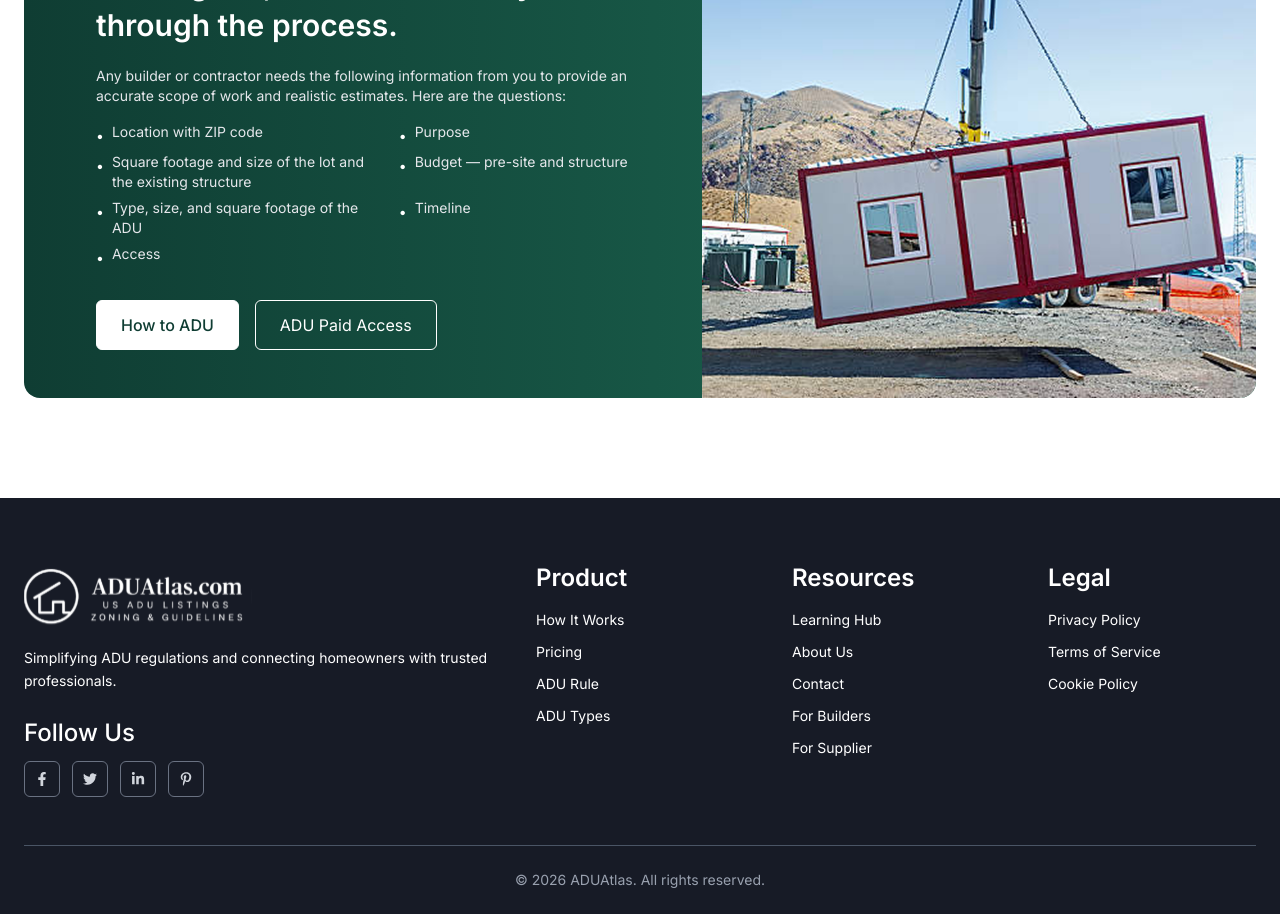
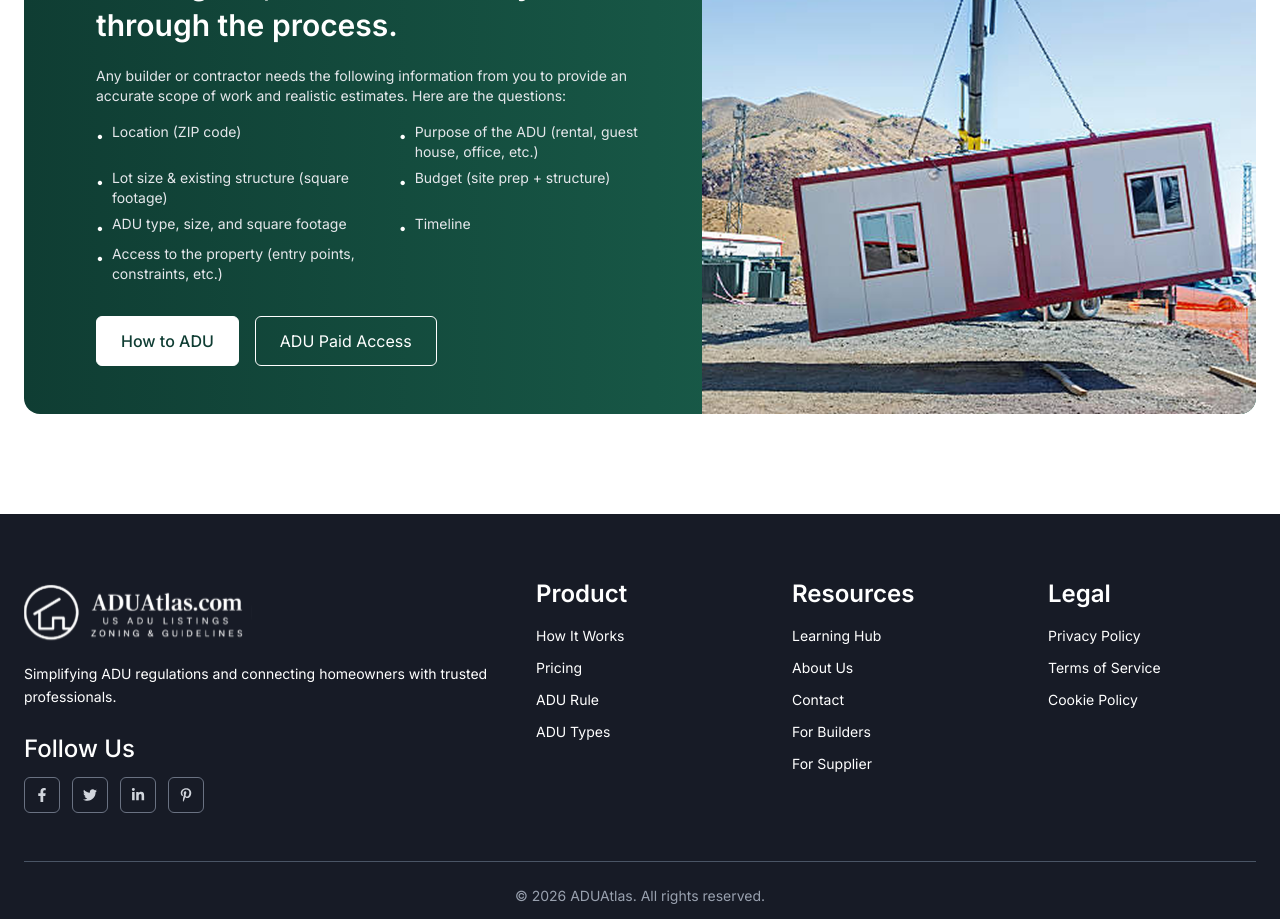
Before and after one commit to resogenesis/aduatlas, a React (Vite) app: page / in a window 1280 px wide. Shown: the part 2880-3799 px from the top of the page. Built offline with nearby package versions, Linux system fonts and the light colour scheme.

Commit message:
Refine CTA intake bullet wording with parenthetical examples

```diff
--- a/src/components/common/AduCTA.jsx
+++ b/src/components/common/AduCTA.jsx
@@ -18,13 +18,13 @@ const AduCTA = () => {
                         </p>
 
                         <div className="grid grid-cols-1 sm:grid-cols-2 gap-x-6 gap-y-1.5 text-sm text-gray-200 mb-6 sm:mb-8">
-                            <div className="flex items-start gap-2"><span className="text-white mt-1 shrink-0">•</span><span>Location with ZIP code</span></div>
-                            <div className="flex items-start gap-2"><span className="text-white mt-1 shrink-0">•</span><span>Purpose</span></div>
-                            <div className="flex items-start gap-2"><span className="text-white mt-1 shrink-0">•</span><span>Square footage and size of the lot and the existing structure</span></div>
-                            <div className="flex items-start gap-2"><span className="text-white mt-1 shrink-0">•</span><span>Budget — pre-site and structure</span></div>
-                            <div className="flex items-start gap-2"><span className="text-white mt-1 shrink-0">•</span><span>Type, size, and square footage of the ADU</span></div>
+                            <div className="flex items-start gap-2"><span className="text-white mt-1 shrink-0">•</span><span>Location (ZIP code)</span></div>
+                            <div className="flex items-start gap-2"><span className="text-white mt-1 shrink-0">•</span><span>Purpose of the ADU (rental, guest house, office, etc.)</span></div>
+                            <div className="flex items-start gap-2"><span className="text-white mt-1 shrink-0">•</span><span>Lot size &amp; existing structure (square footage)</span></div>
+                            <div className="flex items-start gap-2"><span className="text-white mt-1 shrink-0">•</span><span>Budget (site prep + structure)</span></div>
+                            <div className="flex items-start gap-2"><span className="text-white mt-1 shrink-0">•</span><span>ADU type, size, and square footage</span></div>
                             <div className="flex items-start gap-2"><span className="text-white mt-1 shrink-0">•</span><span>Timeline</span></div>
-                            <div className="flex items-start gap-2"><span className="text-white mt-1 shrink-0">•</span><span>Access</span></div>
+                            <div className="flex items-start gap-2"><span className="text-white mt-1 shrink-0">•</span><span>Access to the property (entry points, constraints, etc.)</span></div>
                         </div>
 
                         <div className="flex flex-col sm:flex-row gap-3 sm:gap-4 items-start sm:items-center">
```
